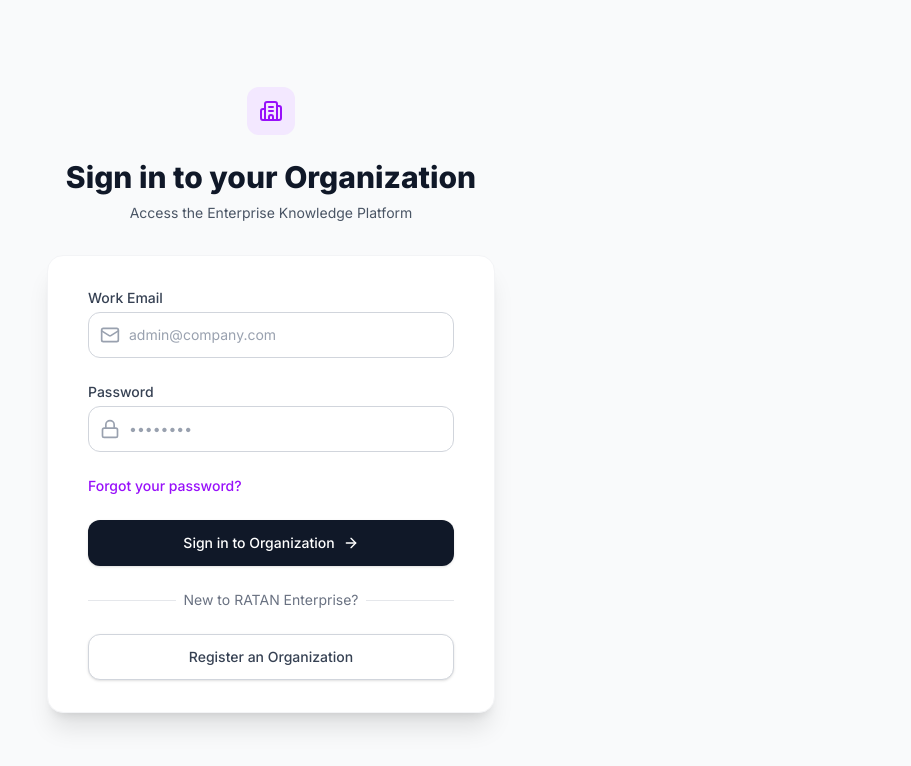
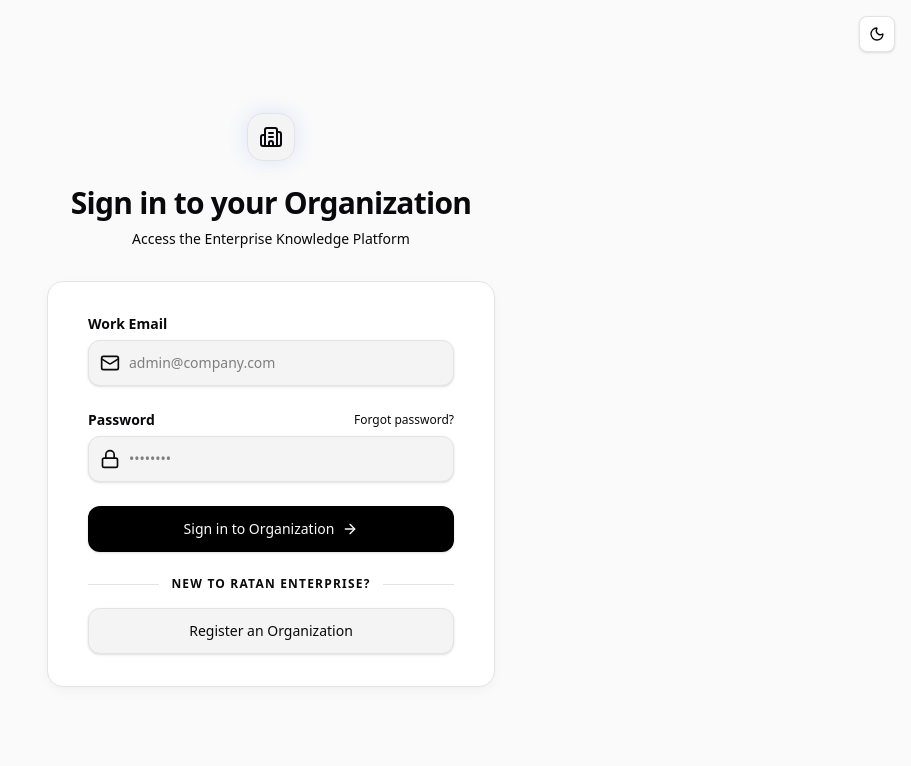
Before and after one commit to atharv0894/RATAN, a Next.js app in the folder frontend/: page /enterprise/login in a window 1280 px wide. Shown: the top 766 px of the page, without its empty margins (369-1280 px from the left). Built offline with nearby package versions, Linux system fonts and the light colour scheme; no server answers.

Commit message:
refactor: standardize enterprise login UI with premium design tokens and theme toggle

```diff
--- a/frontend/app/enterprise/login/page.tsx
+++ b/frontend/app/enterprise/login/page.tsx
@@ -6,6 +6,8 @@
 import { toast } from "sonner";
 import { useAuth } from "@/lib/auth-context";
 import { Building2, Mail, Lock, ArrowRight } from "lucide-react";
+
+import { ThemeToggle } from "@/components/ThemeToggle";
 
 export default function EnterpriseLogin() {
   const router = useRouter();
@@ -27,87 +29,89 @@
   };
 
   return (
-    <div className="min-h-screen bg-gray-50 flex flex-col justify-center py-12 sm:px-6 lg:px-8">
-      <div className="sm:mx-auto sm:w-full sm:max-w-md">
+    <div className="min-h-screen bg-bg flex flex-col justify-center py-12 sm:px-6 lg:px-8 font-sans selection:bg-primary/30 relative overflow-hidden">
+
+      {/* Theme Toggle */}
+      <div className="absolute top-4 right-4 z-50">
+        <ThemeToggle />
+      </div>
+
+      <div className="sm:mx-auto sm:w-full sm:max-w-md relative z-10">
         <Link href="/" className="flex justify-center mb-6">
-          <div className="w-12 h-12 bg-purple-100 rounded-xl flex items-center justify-center">
-            <Building2 className="w-6 h-6 text-purple-600" />
+          <div className="w-12 h-12 bg-surface-2 border border-border-default rounded-2xl flex items-center justify-center shadow-glow">
+            <Building2 className="w-6 h-6 text-foreground" />
           </div>
         </Link>
-        <h2 className="text-center text-3xl font-extrabold text-gray-900">Sign in to your Organization</h2>
-        <p className="mt-2 text-center text-sm text-gray-600">
+        <h2 className="text-center text-3xl font-extrabold text-text-primary tracking-tight">Sign in to your Organization</h2>
+        <p className="mt-2 text-center text-sm text-text-secondary font-medium">
           Access the Enterprise Knowledge Platform
         </p>
       </div>
 
-      <div className="mt-8 sm:mx-auto sm:w-full sm:max-w-md">
-        <div className="bg-white py-8 px-4 shadow-xl sm:rounded-2xl sm:px-10 border border-gray-100">
+      <div className="mt-8 sm:mx-auto sm:w-full sm:max-w-md relative z-10">
+        <div className="card-premium py-8 px-4 sm:px-10">
           <form className="space-y-6" onSubmit={handleSubmit(onSubmit)}>
             <div>
-              <label className="block text-sm font-medium text-gray-700">Work Email</label>
-              <div className="mt-1 relative">
+              <label className="block text-sm font-semibold text-text-primary mb-1.5">Work Email</label>
+              <div className="relative">
                 <div className="absolute inset-y-0 left-0 pl-3 flex items-center pointer-events-none">
-                  <Mail className="h-5 w-5 text-gray-400" />
+                  <Mail className="h-5 w-5 text-text-secondary" />
                 </div>
                 <input
                   {...register("email", { required: true })}
                   type="email"
-                  className="appearance-none block w-full pl-10 px-3 py-3 border border-gray-300 rounded-xl text-gray-900 placeholder-gray-400 focus:outline-none focus:ring-2 focus:ring-purple-500 focus:border-transparent sm:text-sm transition-all"
+                  className="appearance-none block w-full pl-10 px-3 py-3 border border-border-default rounded-xl bg-surface-2 text-text-primary placeholder-text-secondary focus:outline-none focus:ring-1 focus:ring-border-hover focus:border-border-hover sm:text-sm transition-all shadow-sm"
                   placeholder="admin@company.com"
                 />
               </div>
             </div>
 
             <div>
-              <label className="block text-sm font-medium text-gray-700">Password</label>
-              <div className="mt-1 relative">
+              <div className="flex items-center justify-between mb-1.5">
+                <label className="block text-sm font-semibold text-text-primary">Password</label>
+                <Link href="/enterprise/forgot-password" className="text-xs font-medium text-text-secondary hover:text-text-primary transition-colors">
+                  Forgot password?
+                </Link>
+              </div>
+              <div className="relative">
                 <div className="absolute inset-y-0 left-0 pl-3 flex items-center pointer-events-none">
-                  <Lock className="h-5 w-5 text-gray-400" />
+                  <Lock className="h-5 w-5 text-text-secondary" />
                 </div>
                 <input
                   {...register("password", { required: true })}
                   type="password"
-                  className="appearance-none block w-full pl-10 px-3 py-3 border border-gray-300 rounded-xl text-gray-900 placeholder-gray-400 focus:outline-none focus:ring-2 focus:ring-purple-500 focus:border-transparent sm:text-sm transition-all"
+                  className="appearance-none block w-full pl-10 px-3 py-3 border border-border-default rounded-xl bg-surface-2 text-text-primary placeholder-text-secondary focus:outline-none focus:ring-1 focus:ring-border-hover focus:border-border-hover sm:text-sm transition-all shadow-sm"
                   placeholder="••••••••"
                 />
-              </div>
-            </div>
-
-            <div className="flex items-center justify-between">
-              <div className="text-sm">
-                <Link href="/enterprise/forgot-password" className="font-medium text-purple-600 hover:text-purple-500">
-                  Forgot your password?
-                </Link>
               </div>
             </div>
 
             <button
               type="submit"
               disabled={isLoading}
-              className="w-full flex justify-center items-center gap-2 py-3 px-4 border border-transparent rounded-xl shadow-sm text-sm font-medium text-white bg-gray-900 hover:bg-gray-800 focus:outline-none focus:ring-2 focus:ring-offset-2 focus:ring-purple-500 disabled:opacity-50 transition-all"
+              className="w-full flex justify-center items-center gap-2 py-3 px-4 border border-transparent rounded-xl shadow-sm text-sm font-medium text-background bg-primary hover:bg-primary-hover focus:outline-none focus:ring-2 focus:ring-offset-2 focus:ring-border-hover disabled:opacity-50 transition-all group"
             >
-              {isLoading ? "Signing in..." : "Sign in to Organization"} <ArrowRight className="w-4 h-4" />
+              {isLoading ? "Signing in..." : "Sign in to Organization"}
+              {!isLoading && <ArrowRight className="w-4 h-4 group-hover:translate-x-1 transition-transform" />}
             </button>
           </form>
 
           <div className="mt-6">
-            <div className="relative">
+            <div className="relative mb-4">
               <div className="absolute inset-0 flex items-center">
-                <div className="w-full border-t border-gray-200" />
+                <div className="w-full border-t border-border-default" />
               </div>
               <div className="relative flex justify-center text-sm">
-                <span className="px-2 bg-white text-gray-500">New to RATAN Enterprise?</span>
+                <span className="px-3 bg-surface text-text-secondary text-xs uppercase tracking-widest font-semibold">New to RATAN Enterprise?</span>
               </div>
             </div>
 
-            <div className="mt-6">
-              <Link
-                href="/enterprise/register"
-                className="w-full flex justify-center py-3 px-4 border border-gray-300 rounded-xl shadow-sm text-sm font-medium text-gray-700 bg-white hover:bg-gray-50 transition-all"
-              >
-                Register an Organization
-              </Link>
-            </div>
+            <Link
+              href="/enterprise/register"
+              className="w-full flex items-center justify-center gap-3 py-3 px-4 border border-border-default rounded-xl shadow-sm text-sm font-medium text-text-primary bg-surface-2 hover:bg-surface-3 transition-all"
+            >
+              Register an Organization
+            </Link>
           </div>
         </div>
       </div>
```
